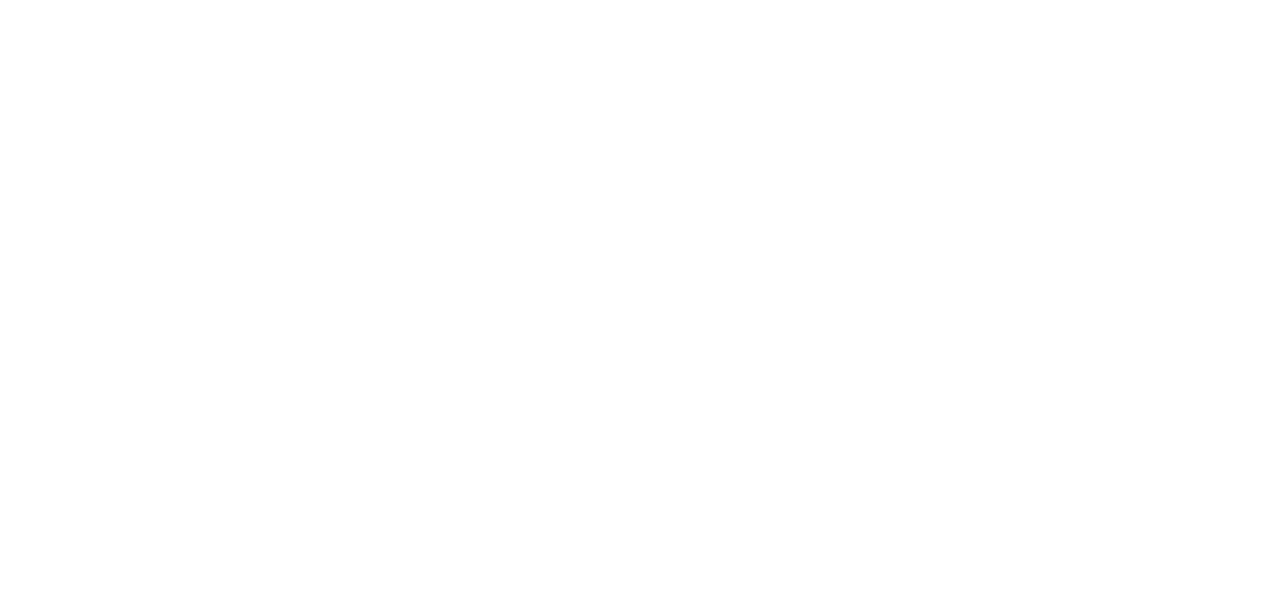
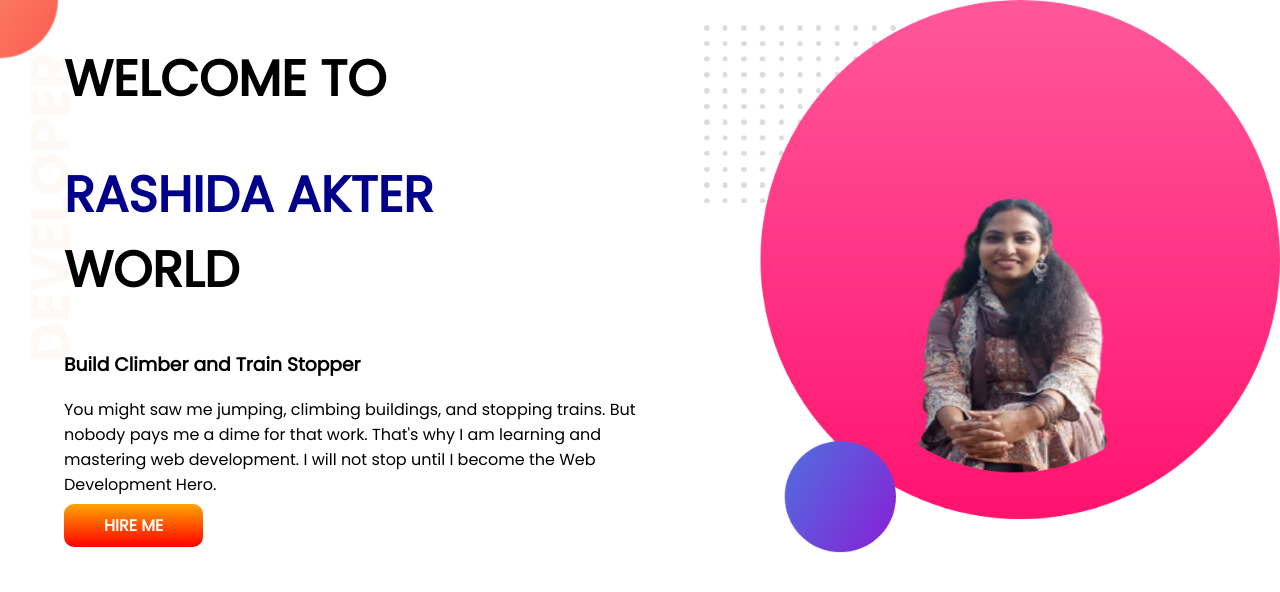
Before and after one commit to Rashidaakter1/developer-portfolio, a plain HTML site: page index.html in a window 1280 px wide. Drawn offline with Linux system fonts and the light colour scheme.

Commit message:
image added

```diff
--- a/index.html
+++ b/index.html
@@ -5,9 +5,27 @@
     <meta http-equiv="X-UA-Compatible" content="IE=edge">
     <meta name="viewport" content="width=device-width, initial-scale=1.0">
     <title>Rashida Akter Website</title>
+    <link rel="preconnect" href="https://fonts.googleapis.com">
+    <link rel="preconnect" href="https://fonts.gstatic.com" crossorigin>
+    <link href="https://fonts.googleapis.com/css2?family=Poppins&display=swap" rel="stylesheet">
     <link rel="stylesheet" href="style.css">
 </head>
 <body>
+    <section class="top-banner">
+        <div class="width">
+            <h1>WELCOME TO</h1>
+        <h1><span class="pic">RASHIDA AKTER</span><br> WORLD</h1>
+        <h3>Build Climber and Train Stopper</h3>
+        <p>
+            You might saw me jumping, climbing buildings, and stopping trains. But nobody pays me a dime for that work. That's why I am learning and mastering web development. I will not stop until I become the Web Development Hero.
+        </p>
+        <a class="link" target="_blank"href="https://www.linkedin.com/feed/">HIRE ME</a>
+        </div>
+        <div class="width">
+            <img src="images/rashida-dev.png" alt="">
+        </div>
+
+    </section>
 
 </body>
 </html>
--- a/style.css
+++ b/style.css
@@ -0,0 +1,40 @@
+body{
+    font-family: 'Poppins', sans-serif;
+    margin: 0;
+}
+
+
+
+h1{
+    font-size: 50px;
+    font-weight: bolder;
+}
+h2{
+    font-size: 30px;
+
+}
+.pic{
+    color: darkblue;
+}
+section{
+    display: flex;
+}
+.width{
+    width: 50%;
+    padding-left:5% ;
+}
+.width img{
+    width: 100%;
+}
+.link{
+    text-decoration: none;
+    background-image: linear-gradient(orange,red);
+    padding: 10px 40px;
+    color: white;
+    font-weight: 700;
+    border-radius: 10px;
+}
+.top-banner{
+    background-image: url(images/top-banner.png);
+    background-repeat: no-repeat;
+}
```
Also changed, not shown: images/dream-bg.png (added), images/exp-bg.png (added), images/jhankar.png (added), images/jhankar2.png (added), images/my-bg.png (added), images/my-bg2.png (added), images/rashida-dev.png (added), images/top-banner.png (added), rashi.jpg (added), 7 other files.
